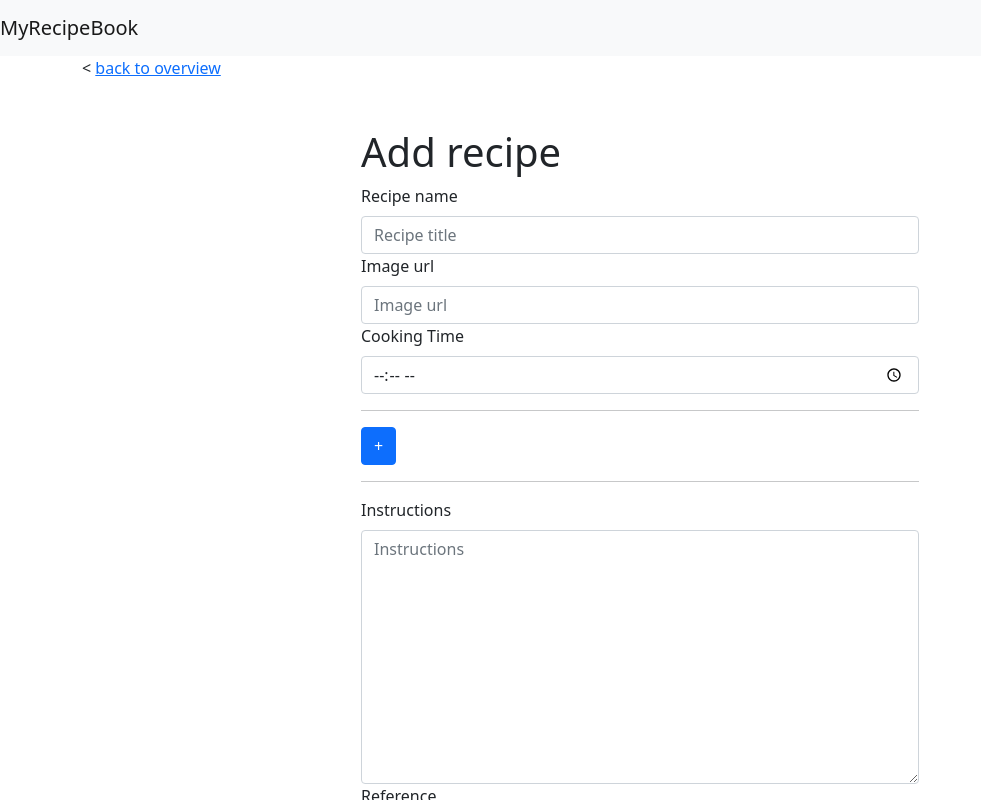
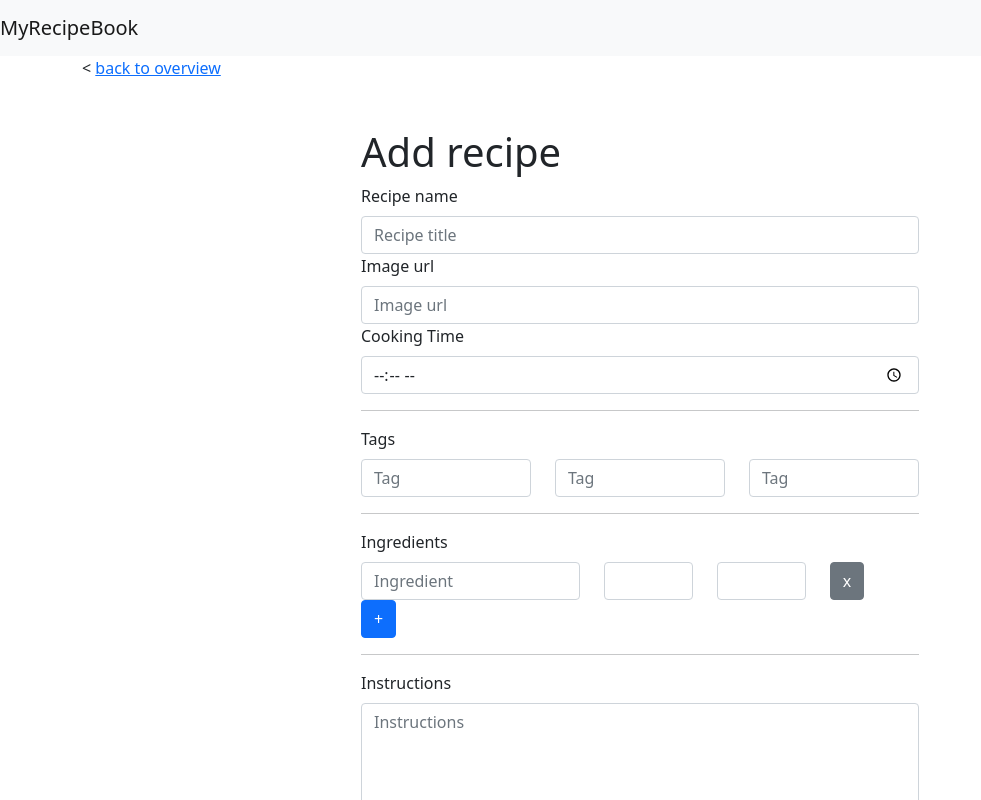
Before and after one commit to michielfbr/MyRecipeBook_frontend, a React (Create React App) app: page /add_recipe in a window 1280 px wide. Shown: the top 800 px of the page, without its empty margins (0-981 px from the left). Built offline with nearby package versions, Linux system fonts and the light colour scheme.

Commit message:
Tag fields added to component.RecipeForm | Add tag to new recipe logic made to work

```diff
--- a/src/components/RecipeForm/index.js
+++ b/src/components/RecipeForm/index.js
@@ -25,7 +25,6 @@ export default function RecipeForm({
 
   const user = useSelector(selectUser);
   const userId = user.id;
-  // const userId = 1;
 
   function submitForm(event) {
     event.preventDefault();
@@ -40,8 +39,14 @@ export default function RecipeForm({
       reference,
       userId,
     });
-    console.log(recipe)
+    console.log(recipe);
     submitRecipe();
+  }
+
+  function changeTagTitle(value, index) {
+    const newTags = [...tags];
+    newTags[index].title = value;
+    setTags(newTags);
   }
 
   function changeIngredientTitle(value, index) {
@@ -71,7 +76,6 @@ export default function RecipeForm({
   function removeIngredient(index) {
     const newIngredients = [...ingredients];
     const deletedIngredient = newIngredients.splice(index, 1);
-    console.log(deletedIngredient);
     setIngredients(newIngredients);
   }
 
@@ -111,14 +115,39 @@ export default function RecipeForm({
         />
       </Form.Group>
       <hr />
+
       <div>
+        <Form.Label>Tags</Form.Label>
+        <Form.Group controlId="exampleForm.ControlSelect1">
+          <Row>
+            {tags.map((tag, index) => {
+              return (
+                <Col key={index}>
+                  <Form.Control
+                    value={tag.title}
+                    onChange={(event) =>
+                      changeTagTitle(event.target.value, index)
+                    }
+                    type="string"
+                    placeholder="Tag"
+                    required
+                  />
+                </Col>
+              );
+            })}
+          </Row>
+        </Form.Group>
+      </div>
+      <hr />
+
+      <div>
+        <Form.Label>Ingredients</Form.Label>
         {ingredients.map((ingr, index) => {
           return (
-            <Form.Group controlId="exampleForm.ControlSelect1">
+            <Form.Group controlId="exampleForm.ControlSelect1" key={index}>
               <Row>
                 <Col xs={5}>
-                  <Form.Label>Ingredient {index}</Form.Label>{" "}
-                  {/* Delete {index} in production! */}
+                  {/* <Form.Label>Ingredient {index}</Form.Label>{" "} */}
                   <Form.Control
                     value={ingr.title}
                     onChange={(event) =>
@@ -130,7 +159,7 @@ export default function RecipeForm({
                   />
                 </Col>
                 <Col>
-                  <Form.Label>Amount</Form.Label>
+                  {/* <Form.Label>Amount</Form.Label> */}
                   <Form.Control
                     value={ingr.quantity}
                     onChange={(event) =>
@@ -141,7 +170,7 @@ export default function RecipeForm({
                   />
                 </Col>
                 <Col>
-                  <Form.Label>Unit</Form.Label>
+                  {/* <Form.Label>Unit</Form.Label> */}
                   <Form.Control
                     value={ingr.unit_singular}
                     onChange={(event) =>
@@ -149,15 +178,19 @@ export default function RecipeForm({
                     }
                     as="select"
                   >
+                    <option></option>
                     <option>g</option>
                     <option>kg</option>
                     <option>l</option>
                     <option>ml</option>
                     <option>teaspoon</option>
+                    <option>piece</option>
+                    <option>pinch</option>
+                    <option>spoon</option>
                   </Form.Control>
                 </Col>
                 <Col>
-                  <Form.Label>Delete</Form.Label>
+                  {/* <Form.Label>Delete</Form.Label> */}
                   <Button
                     variant="secondary"
                     onClick={() => removeIngredient(index)}
@@ -195,7 +228,7 @@ export default function RecipeForm({
           value={reference}
           onChange={(event) => setReference(event.target.value)}
           type="text"
-          placeholder="Recipe title"
+          placeholder="Website, recipe book, mom, etc"
           required
         />
       </Form.Group>
--- a/src/pages/AddRecipe/index.js
+++ b/src/pages/AddRecipe/index.js
@@ -12,7 +12,7 @@ export default function AddRecipe() {
   //   { title: "test1", quantity: 1, unit_singular: "l"},
   //   { title: "test2" },
   // ], instructions: "Do a dance"});
-  const [recipe, setRecipe] = useState({ingredients:[]});
+  const [recipe, setRecipe] = useState({ingredients:[{}], tags:[{},{},{}]});
   const dispatch = useDispatch();
 
   const submitRecipe = () => {
--- a/src/store/recipe/actions.js
+++ b/src/store/recipe/actions.js
@@ -62,7 +62,7 @@ export const newRecipe = (
           imageUrl: recipe.imageUrl,
           cookingTime: recipe.cookingTime,
           ingredients: recipe.ingredients,
-          // tags,
+          tags: recipe.tags,
           instructions: recipe.instructions,
           reference: recipe.reference,
           userId: recipe.userId,
```
